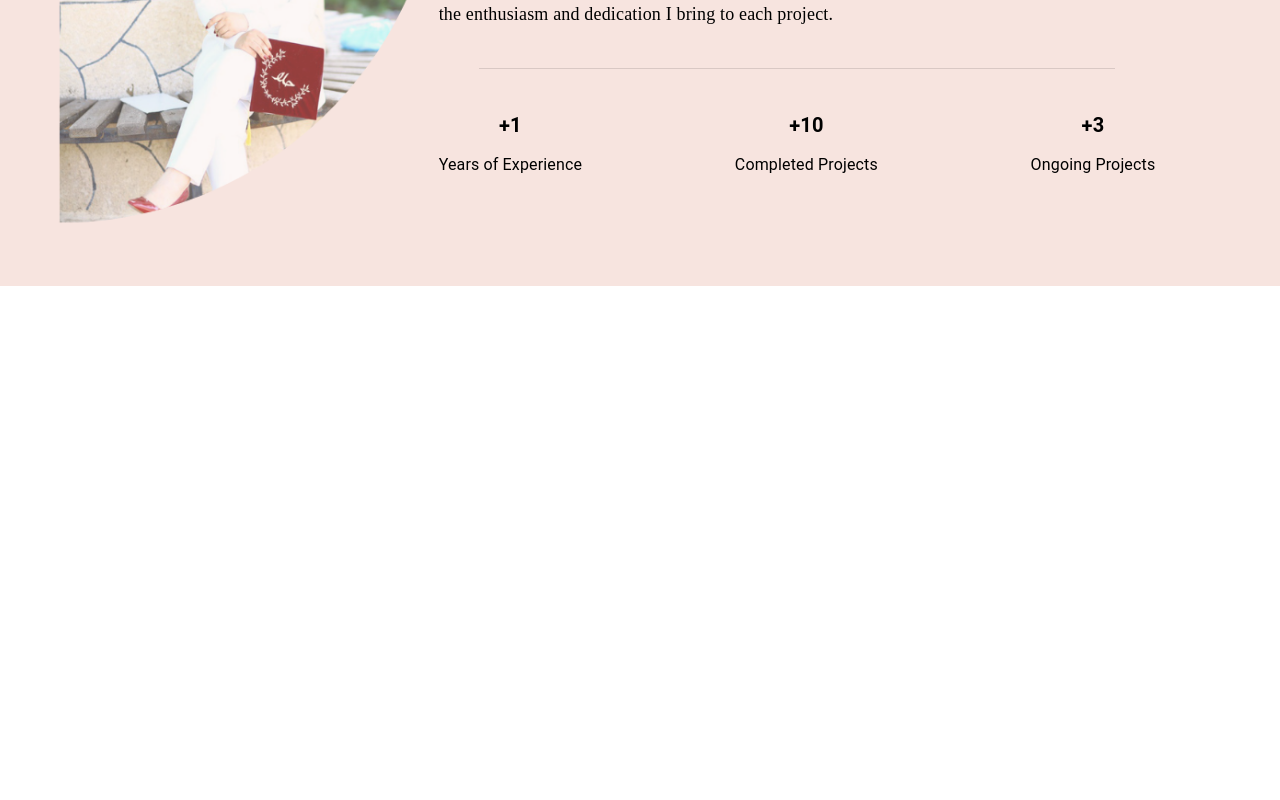
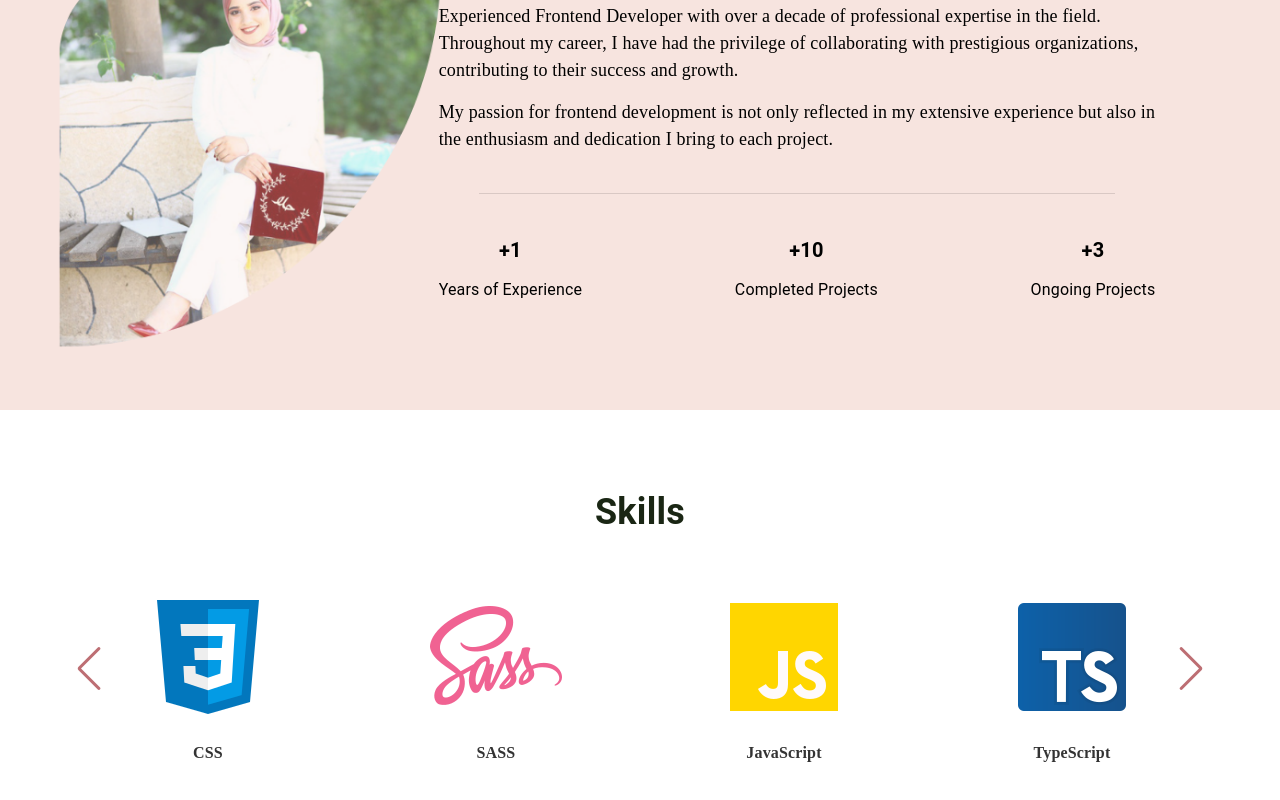
Before and after one commit to HalaMadi/Portfolio, a React (Vite) app: page / in a window 1280 px wide. Shown: the part 902-1702 px from the top of the page. Built offline with nearby package versions, Linux system fonts and the light colour scheme.

Commit message:
Skills section design

```diff
--- a/src/component/Home/Home.tsx
+++ b/src/component/Home/Home.tsx
@@ -3,21 +3,15 @@ import Grid from "@mui/material/Grid2";
 import React from "react";
 import profileImg from "../../assets/Untitled design.png";
 import AboutMe from "../AboutMe/AboutMe";
-// import VerifiedIcon from "@mui/icons-material/Verified";
-// import WebIcon from "@mui/icons-material/Web";
+import Skills from "../Skills/Skills";
+
 const Home: React.FC = () => {
-
   return (
     <>
       <Box sx={{ flexGrow: 1, mt: { xs: "0px", sm: "30px", md: "60px" } }}>
         <Grid container spacing={2} alignItems="center">
-
           <Grid size={{ xs: 12, sm: 8, md: 7 }}>
-              <Box
-                sx={{
-                  justifyContent: { xs: "center" },
-                }}
-              >
+            <Box sx={{ justifyContent: { xs: "center" } }}>
               <Typography
                 variant="caption"
                 sx={{
@@ -47,11 +41,6 @@ const Home: React.FC = () => {
               >
                 Front-End Developer
               </Typography>
-                {/* <Typography>
-                  passionate about creating responsive, user-friendly web
-                  interfaces. I love turning ideas into polished digital
-                  experiences with a focus on detail and design.
-                </Typography> */}
               <Box sx={{ mt: "30px", display: "flex", gap: 2 }}>
                 <Button
                   variant="contained"
@@ -82,7 +71,39 @@ const Home: React.FC = () => {
           </Grid>
         </Grid>
 
-          <AboutMe/>
+        {/* About Me Section */}
+        <Box sx={{ mt: 10 }}>
+          <Typography
+            variant="h4"
+            sx={{
+              fontWeight: "bold",
+              fontSize: { xs: "30px", md: "36px" },
+              textAlign: "center",
+              color: "#1A2614",
+              mb: 4,
+            }}
+          >
+            About Me
+          </Typography>
+          <AboutMe />
+        </Box>
+
+        {/* Skills Section */}
+        <Box sx={{ mt: 10 }}>
+          <Typography
+            variant="h4"
+            sx={{
+              fontWeight: "bold",
+              fontSize: { xs: "30px", md: "36px" },
+              textAlign: "center",
+              color: "#1A2614",
+              mb: 4,
+            }}
+          >
+            Skills
+          </Typography>
+          <Skills />
+        </Box>
       </Box>
     </>
   );
--- a/src/component/Skills/Skills.tsx
+++ b/src/component/Skills/Skills.tsx
@@ -3,7 +3,10 @@ import { Box, Typography } from "@mui/material";
 import { Swiper, SwiperSlide } from "swiper/react";
 import { Navigation, Pagination, Scrollbar, A11y, Autoplay } from "swiper/modules";
 import "swiper/css";
-
+import 'swiper/css/navigation';
+import 'swiper/css/pagination';
+import 'swiper/css/scrollbar';
+import styled from "styled-components";
 
 import html5 from "../../assets/skills/html-5.png";
 import css from "../../assets/skills/css.png";
@@ -14,53 +17,88 @@ import git from "../../assets/skills/git.png";
 import github from "../../assets/skills/github.png";
 import react from "../../assets/skills/react.png";
 import firebase from "../../assets/skills/firebase.png";
+
 // Array of skill icons
 const skillsIcon = [
-  { src: html5, alt: "HTML Icon" },
-  { src: css, alt: "CSS Icon" },
-  { src: sass, alt: "SASS Icon" },
-  { src: javaScript, alt: "JavaScript Icon" },
-  { src: typescript, alt: "Typescript Icon" },
-  { src: git, alt: "Git Icon" },
-  { src: github, alt: "GitHub Icon" },
-  { src: react, alt: "REACT Icon" },
-  { src: firebase, alt: "Firebase Icon" },
+  { src: html5, alt: "HTML Icon", name: "HTML" },
+  { src: css, alt: "CSS Icon", name: "CSS" },
+  { src: sass, alt: "SASS Icon", name: "SASS" },
+  { src: javaScript, alt: "JavaScript Icon", name: "JavaScript" },
+  { src: typescript, alt: "Typescript Icon", name: "TypeScript" },
+  { src: git, alt: "Git Icon", name: "Git" },
+  { src: github, alt: "GitHub Icon", name: "GitHub" },
+  { src: react, alt: "REACT Icon", name: "React" },
+  { src: firebase, alt: "Firebase Icon", name: "Firebase" },
 ];
+
+// Styled Components for Swiper Pagination and Navigation
+const StyledSwiperContainer = styled(Box)`
+
+
+  .swiper-button-next,
+  .swiper-button-prev {
+    color: #BD6E73; /* Changes arrow color */
+    width: 30px; /* Adjusts arrow size */
+    height: 30px;
+  }
+
+  .swiper-button-next:hover,
+  .swiper-button-prev:hover {
+    color: #FF69B4; /* Hover color for arrows */
+  }
+`;
 
 const Skills: React.FC = () => {
   return (
-    <>
-    <Box>
+    <StyledSwiperContainer sx={{ mt: '50px' }}>
       <Swiper
         modules={[Navigation, Pagination, Scrollbar, A11y, Autoplay]}
         slidesPerView={4}
         navigation
-        pagination={{ clickable: true }}
-        autoplay={{ delay: 2500, disableOnInteraction: true }}
+        loop={true}
+        autoplay={{ delay: 2500, disableOnInteraction: false }}
         breakpoints={{
           320: { slidesPerView: 1 },
           480: { slidesPerView: 2 },
           768: { slidesPerView: 3 },
           1024: { slidesPerView: 4 },
         }}
-        onSwiper={(swiper) => console.log(swiper)}
-        onSlideChange={() => console.log("Slide changed")}
       >
         {skillsIcon.map((Icon, index) => (
           <SwiperSlide key={index}>
             <Box
-              component="img"
-              src={Icon.src}
-              alt={Icon.alt}
-              sx={{ width: "200px", margin: "10px", ml:{xs:'50px',sm:'20px'}}}
-              loading="lazy"
-            />
-            <Typography sx={{textAlign:'center'}}>html</Typography>
+              sx={{
+                display: "flex",
+                flexDirection: "column",
+                alignItems: "center",
+                gap: "10px",
+              }}
+            >
+              {/* Icon Image */}
+              <Box
+                component="img"
+                src={Icon.src}
+                alt={Icon.alt}
+                loading="lazy"
+              />
+
+              {/* Icon Name */}
+              <Typography
+                variant="subtitle1"
+                sx={{
+                  fontSize: "16px",
+                  fontWeight: 600,
+                  color: "#333",
+                  fontFamily: 'Sail, cursive',
+                }}
+              >
+                {Icon.name}
+              </Typography>
+            </Box>
           </SwiperSlide>
         ))}
       </Swiper>
-      </Box>
-    </>
+    </StyledSwiperContainer>
   );
 };
 
```
Lines whose indentation alone changed are shown as unchanged.
